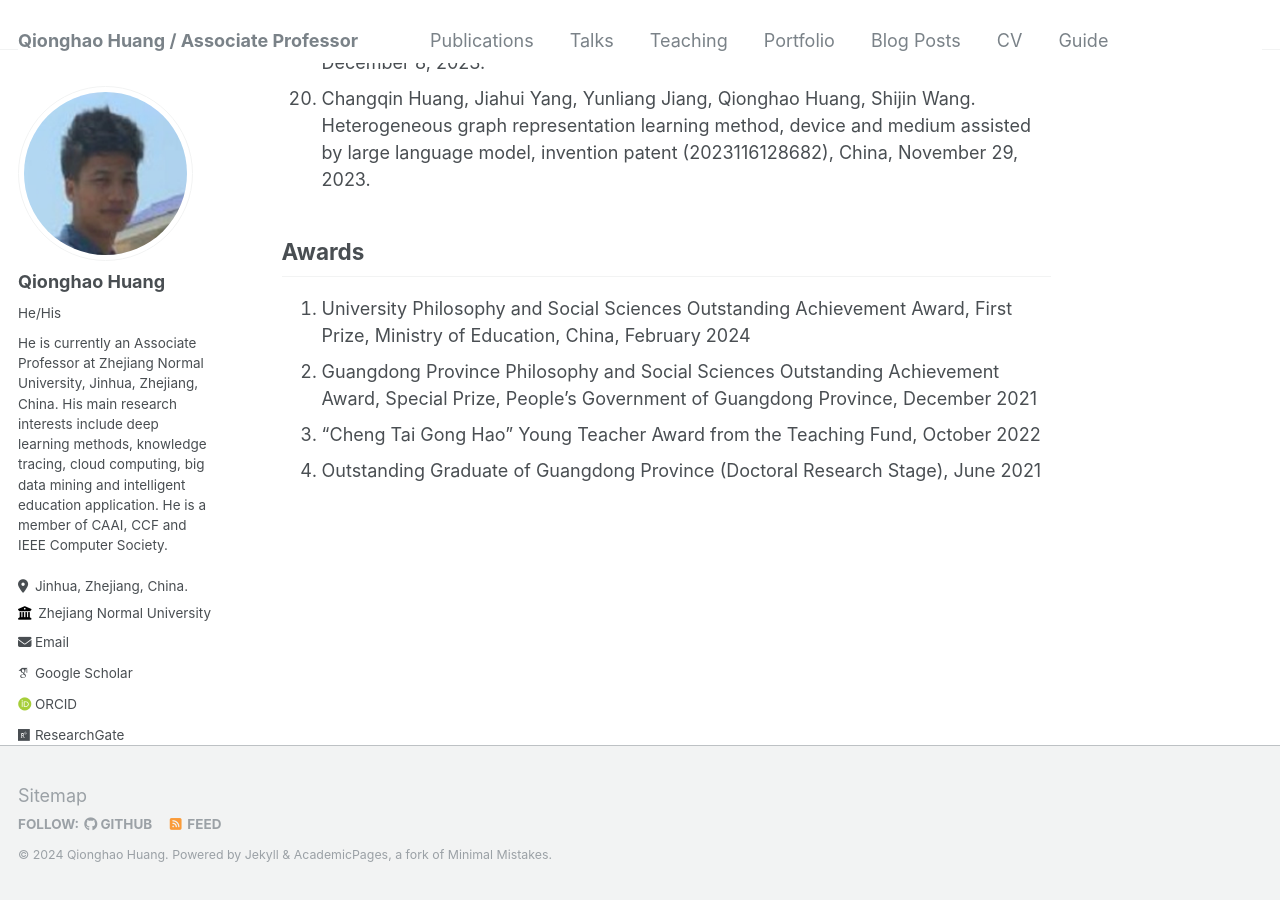
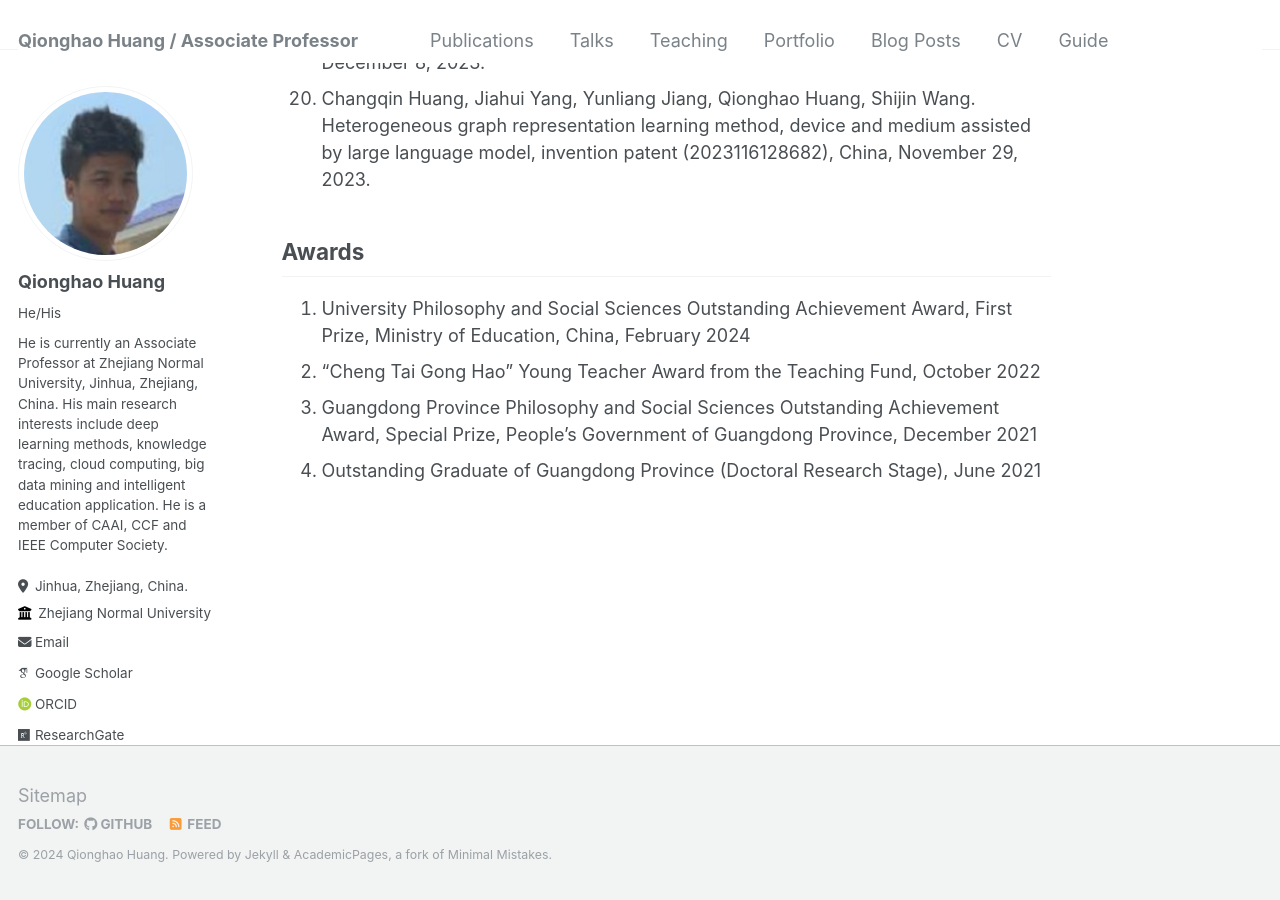
Before and after one commit to qhhuang-ai/qhhuang-ai.github.io, a Jekyll site: the page built from _pages/about.md, in a window 1280 px wide and 900 px high, scrolled down 5860 px. Built offline with Jekyll 4.4.1, drawn with Linux system fonts in a browser that asks for light colours; some web fonts are replaced.

Commit message:
update cv

```diff
--- a/_pages/about.md
+++ b/_pages/about.md
@@ -60,6 +60,6 @@ Patents
 Awards
 ------
 1. University Philosophy and Social Sciences Outstanding Achievement Award, First Prize, Ministry of Education, China, February 2024
+1. "Cheng Tai Gong Hao" Young Teacher Award from the Teaching Fund, October 2022
 1. Guangdong Province Philosophy and Social Sciences Outstanding Achievement Award, Special Prize, People's Government of Guangdong Province, December 2021
-1. "Cheng Tai Gong Hao" Young Teacher Award from the Teaching Fund, October 2022
 1. Outstanding Graduate of Guangdong Province  (Doctoral Research Stage), June 2021
```
